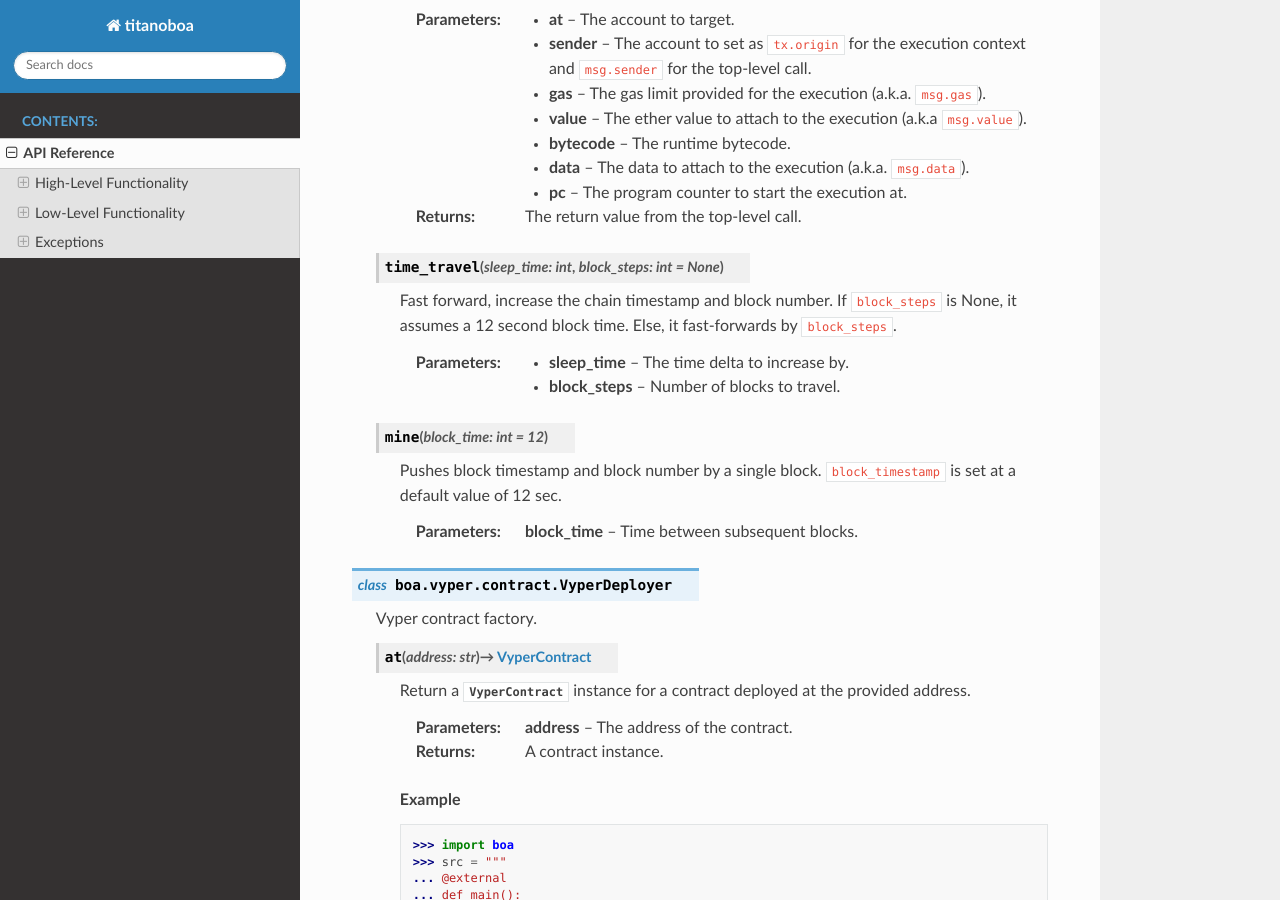
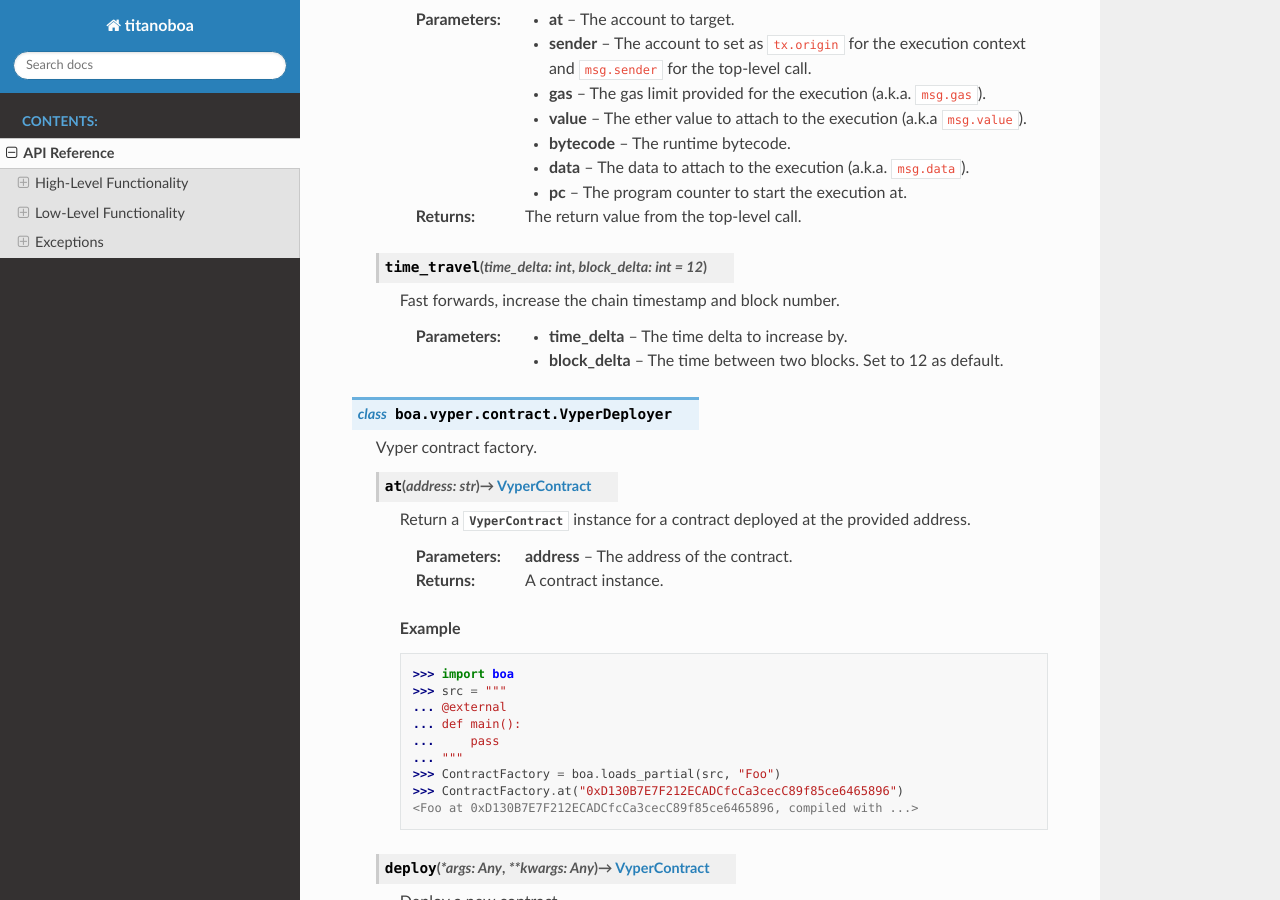
Before and after one commit to vyperlang/titanoboa, a Sphinx documentation site: the page built from docs/source/api.rst, in a window 1280 px wide and 900 px high, scrolled down 8515 px. Built offline with Sphinx 7.4.7 and the Read the Docs theme 2.0.0, drawn with Linux system fonts in a browser that asks for light colours.

Commit message:
fix following comments from BTS

```diff
--- a/docs/source/api.rst
+++ b/docs/source/api.rst
@@ -451,18 +451,12 @@ Low-Level Functionality
         :param pc: The program counter to start the execution at.
         :returns: The return value from the top-level call.
 
-    .. method:: time_travel(sleep_time: int, block_steps: int = None)
+    .. method:: time_travel(time_delta: int, block_delta: int = 12)
 
-        Fast forward, increase the chain timestamp and block number. If ``block_steps`` is None, it assumes a 12 second block time. Else, it fast-forwards by ``block_steps``.
+        Fast forwards, increase the chain timestamp and block number.
 
-        :param sleep_time: The time delta to increase by.
-        :param block_steps: Number of blocks to travel.
-
-    .. method:: mine(block_time: int = 12)
-
-        Pushes block timestamp and block number by a single block. ``block_timestamp`` is set at a default value of 12 sec.
-
-        :param block_time: Time between subsequent blocks.
+        :param time_delta: The time delta to increase by.
+        :param block_delta: The time between two blocks. Set to 12 as default.
 
 
 .. module:: boa.vyper.contract
```
Also changed, not shown: 3 other files.
